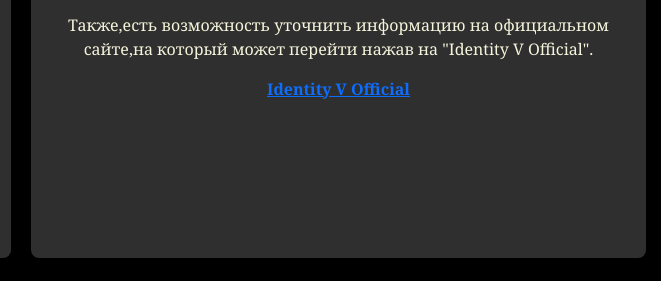
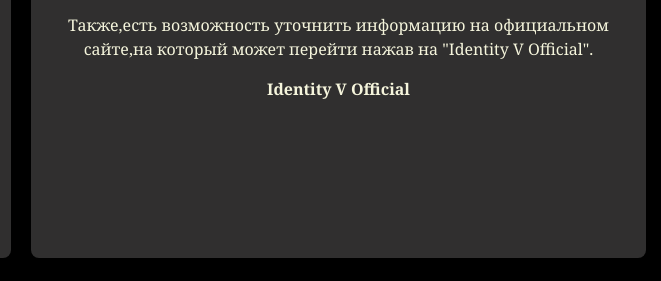
Before and after one commit to SiMariaSi/01_ADAPTIV, a plain HTML site: page index.html in a window 1280 px wide. Shown: the part 1842-2123 px from the top of the page, 619-1280 px from the left. Drawn offline with nearby package versions, Linux system fonts and the light colour scheme.

Commit message:
Update 11Adaptiv.css

```diff
--- a/11Adaptiv.css
+++ b/11Adaptiv.css
@@ -138,3 +138,18 @@
     height: 100px;
     object-fit: cover;
 }
+
+
+.palma a{
+    color:beige;
+    text-decoration: none;
+    vertical-align: middle;
+
+
+}
+.palma a:hover{
+
+
+color: rgba(175, 98, 67, 0.95);
+
+}
```
